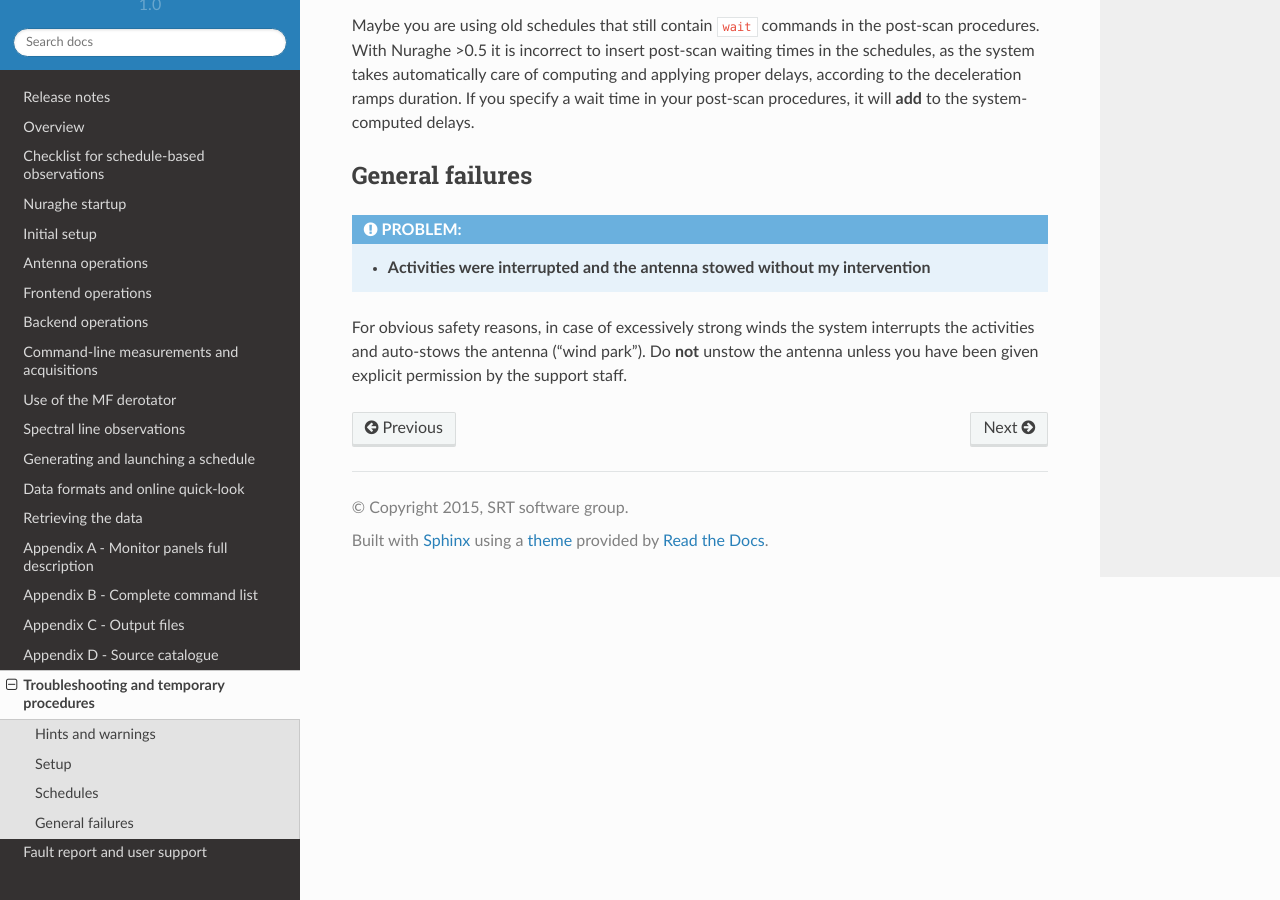
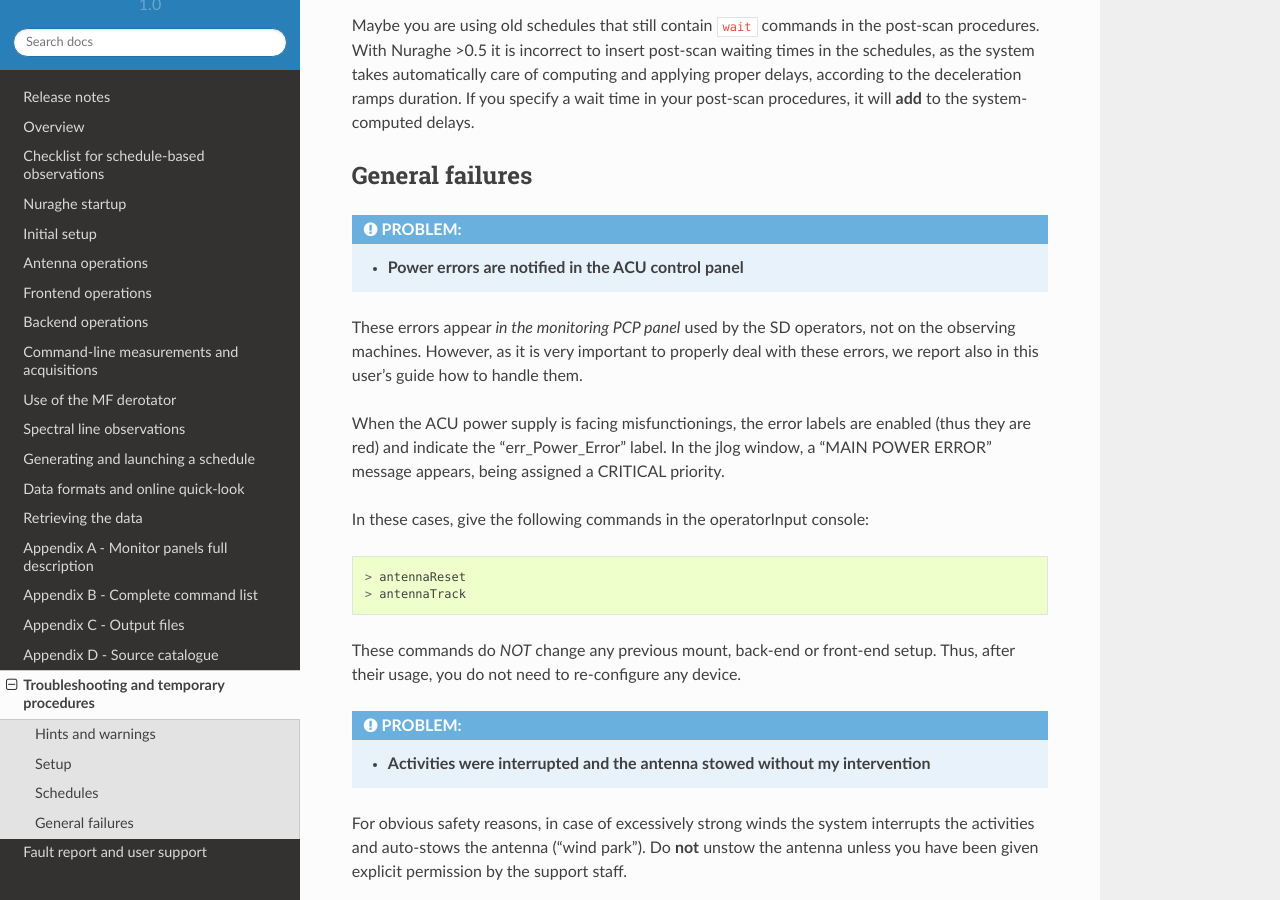
Before and after one commit to discos/doc, a Sphinx documentation site: the page built from user/srt/source/Troubleshooting.rst, in a window 1280 px wide and 900 px high, scrolled down 2352 px. Built offline with Sphinx 7.4.7 and the Read the Docs theme 2.0.0, drawn with Linux system fonts in a browser that asks for light colours.

Commit message:
Troubleshooting and checklist update

```diff
--- a/user/srt/source/Checklist.rst
+++ b/user/srt/source/Checklist.rst
@@ -25,6 +25,9 @@ Notice that actions take place in three different “locations”:
 
 	> asSetup=S     (or other AS code)
 
+**Project declaration** (op)::
+
+	> project=[projectID]    (to correctly store all your data and more easily retrieve schedules)
 
 **Tune the local oscillator, if any** (op)::
 
--- a/user/srt/source/Troubleshooting.rst
+++ b/user/srt/source/Troubleshooting.rst
@@ -122,6 +122,27 @@ system-computed delays.
 General failures
 ================
 
+.. admonition:: PROBLEM:
+
+    * **Power errors are notified in the ACU control panel**
+
+These errors appear *in the monitoring PCP panel* used by the SD operators, not
+on the observing machines. However, as it is very important to properly deal
+with these errors, we report also in this user's guide how to handle them.
+
+When the ACU power supply is facing misfunctionings, the error labels
+are enabled (thus they are red) and indicate the "err_Power_Error" label.
+In the jlog window, a "MAIN POWER ERROR" message appears, being assigned a
+CRITICAL priority.
+
+In these cases, give the following commands in the operatorInput console::
+
+    > antennaReset
+    > antennaTrack
+
+These commands do *NOT* change any previous mount, back-end or front-end setup.
+Thus, after their usage, you do not need to re-configure any device.
+
 
 .. admonition:: PROBLEM:
 
```
